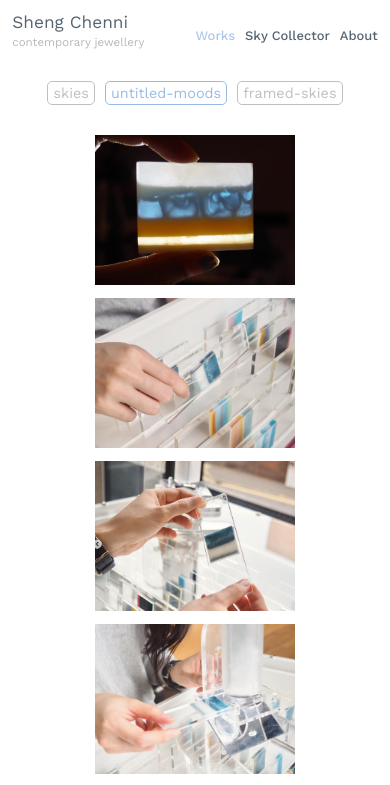
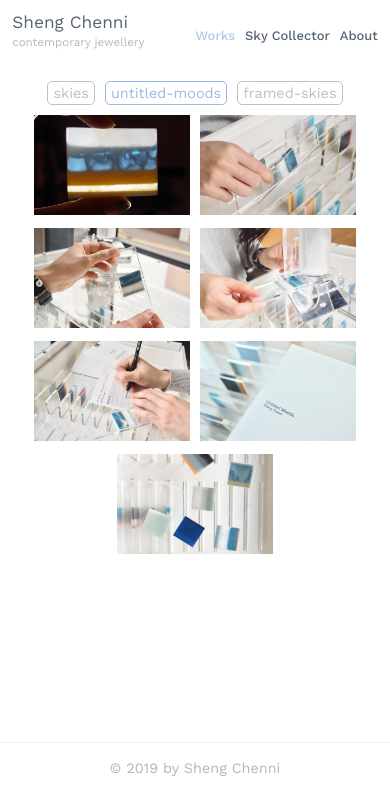
Before and after one commit to xwang1000/framed-skies, a Vue app: page /works in a window 390 px wide. Shown: the top 785 px of the page. Built offline with nearby package versions, Linux system fonts and the light colour scheme.

Commit message:
Update Works.vue

```diff
--- a/src/views/Works.vue
+++ b/src/views/Works.vue
@@ -53,9 +53,9 @@ export default {
 </script>
 
 <style scoped>
+
 .options {
-  padding: 20px 30px;
-  padding-top: 0;
+  padding: 0 10px;
 }
 
 .options span {
@@ -94,4 +94,16 @@ export default {
   transition: all .8s ease;
 }
 
+@media screen and (max-width: 820px) {
+  .gallery img:not(selectedPicture) {
+    width: 40vw;
+    height: 100px;
+  }
+
+  .gallery img.selectedPicture {
+    width: 83vw;
+    height: 200px;
+  }
+}
+
 </style>
```
